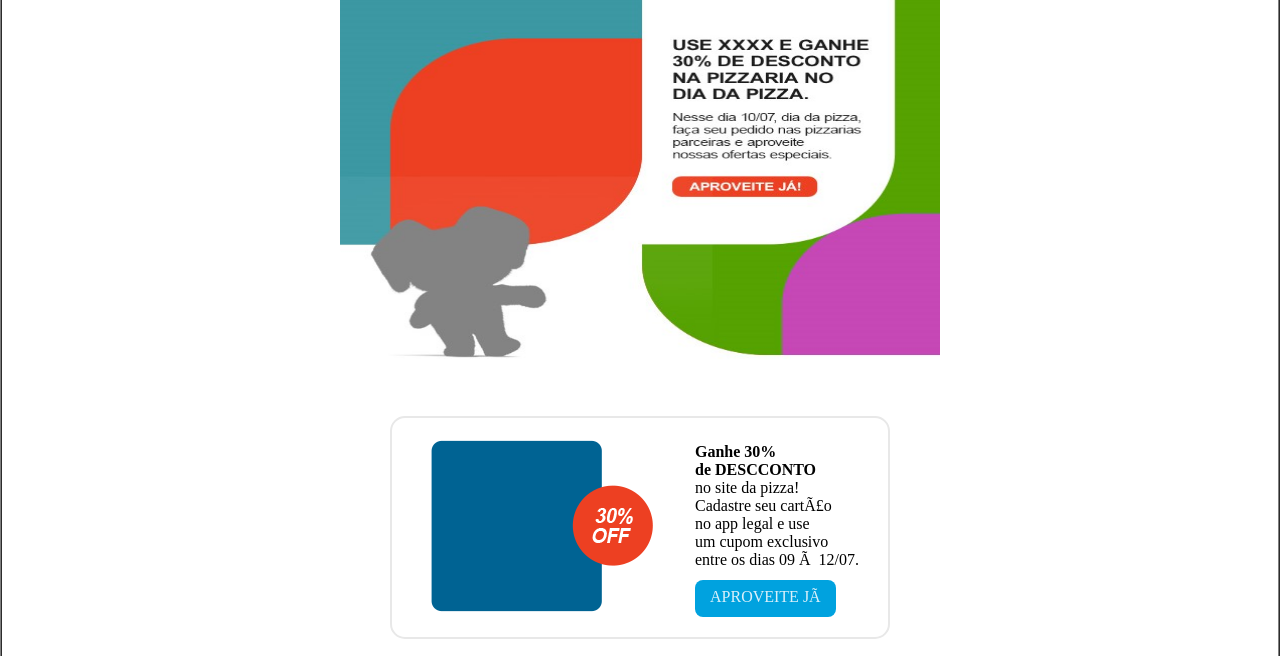
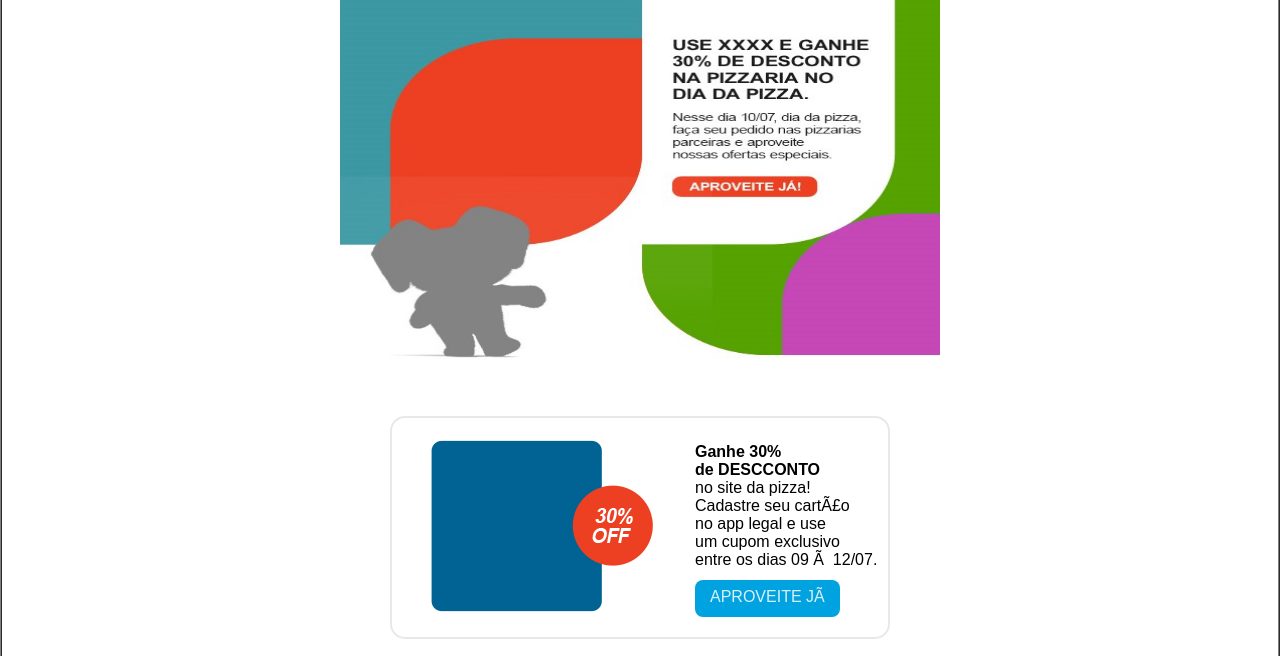
Before and after one commit to vanessawin/emailmarkentg, a plain HTML site: page index.html in a window 1280 px wide. Shown: the part 124-780 px from the top of the page. Drawn offline with Linux system fonts and the light colour scheme.

Commit message:
atualizando

```diff
--- a/index.html
+++ b/index.html
@@ -56,7 +56,7 @@
 					<td >
 					    <table align="center" border=" 0"  cellpadding="0" cellspacing="0" width="500 "   style="; margin-top: 20px"  >
 							<tr >
-							   	<td  style="border: 2px solid #e8e8e8 ;border-radius: 15px">
+							   	<td  style="border: 2px solid #e8e8e8 ;border-radius: 15px; font-family: Arial, Helvetica, sans-serif"; >
 
 									<img src="img/oferta-azul.png" align="left"  style="margin-right: 30px; padding-left:30px; ">
 
```
